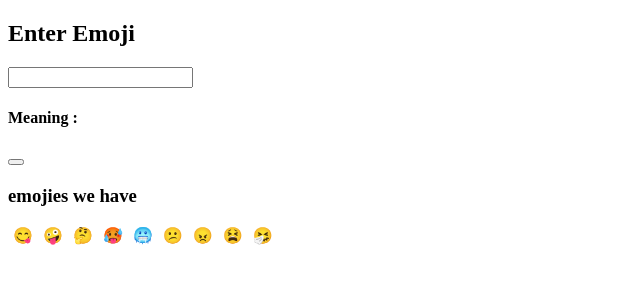
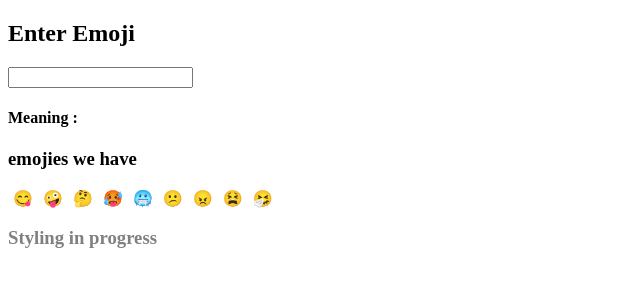
Before and after one commit to yash-purkar/emoji-interpreter, a React (Create React App) app: page / in a window 1280 px wide. Shown: the top 300 px of the page, without its empty margins (0-640 px from the left). Built offline with nearby package versions, Linux system fonts and the light colour scheme.

Commit message:
docs: updated title

```diff
--- a/public/index.html
+++ b/public/index.html
@@ -24,7 +24,7 @@
       work correctly both with client-side routing and a non-root public URL.
       Learn how to configure a non-root public URL by running `npm run build`.
     -->
-    <title>React App</title>
+    <title>Emoji Interpreter</title>
   </head>
   <body>
     <noscript>You need to enable JavaScript to run this app.</noscript>
--- a/src/App.js
+++ b/src/App.js
@@ -5,26 +5,25 @@ import emojiDiectionary from './EmojiD'
 function App() {
   const [emojiMeaning, setEmojiMeaning] = useState();
 
-
-  // Here we convert keys of emojiDiectionary in to an array.
+  // Here we convert keys(emoji) of emojiDiectionary in to an array.
   let key = Object.keys(emojiDiectionary);
   // console.log(key);
 
   function handleChange(e) {
     let userInput = e.target.value;
+
     let meaning = emojiDiectionary[userInput];
 
     if (meaning === undefined) {  //
       meaning = `We couldn't find this ${userInput} emoji.`
     }
-    setEmojiMeaning(` ${meaning}`)
+    setEmojiMeaning(meaning)
 
   }
 
   function clickHandler(emoji) {
     // It's like emojiDiectionary.value of emoji
     setEmojiMeaning(emojiDiectionary[emoji])
-
   }
 
 
@@ -33,10 +32,7 @@ function App() {
     <div className="App">
       <h2>Enter Emoji</h2>
       <input type="text" onChange={handleChange} />
-
       <h4>Meaning : {emojiMeaning}</h4>
-      <button></button>
-
       <h3>emojies we have</h3>
       {
         key.map((currElem, i) => {
@@ -46,6 +42,8 @@ function App() {
 
         })
       }
+
+      <h3 style={{ color: "gray" }}>Styling in progress</h3>
     </div>
   );
 }
```
